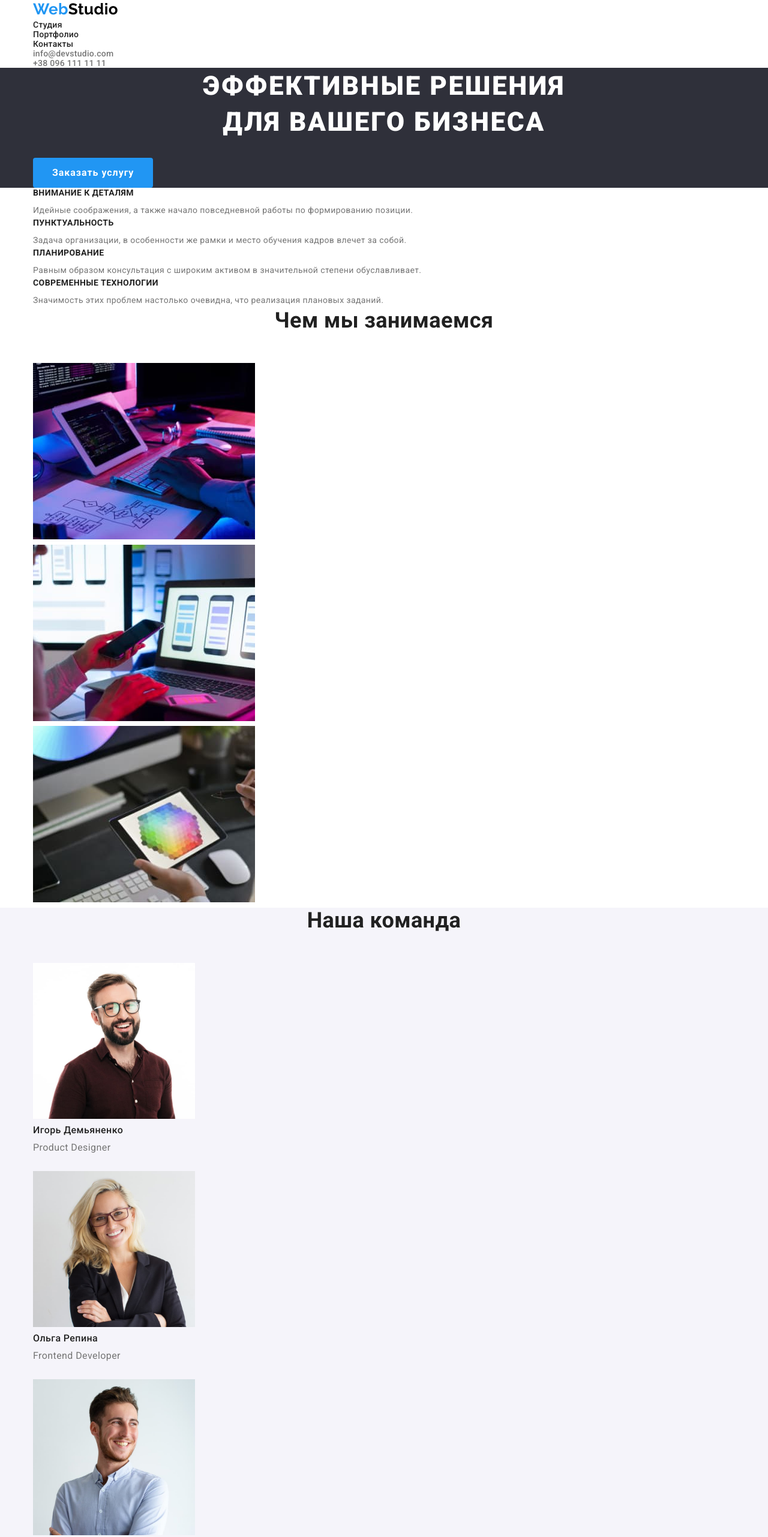
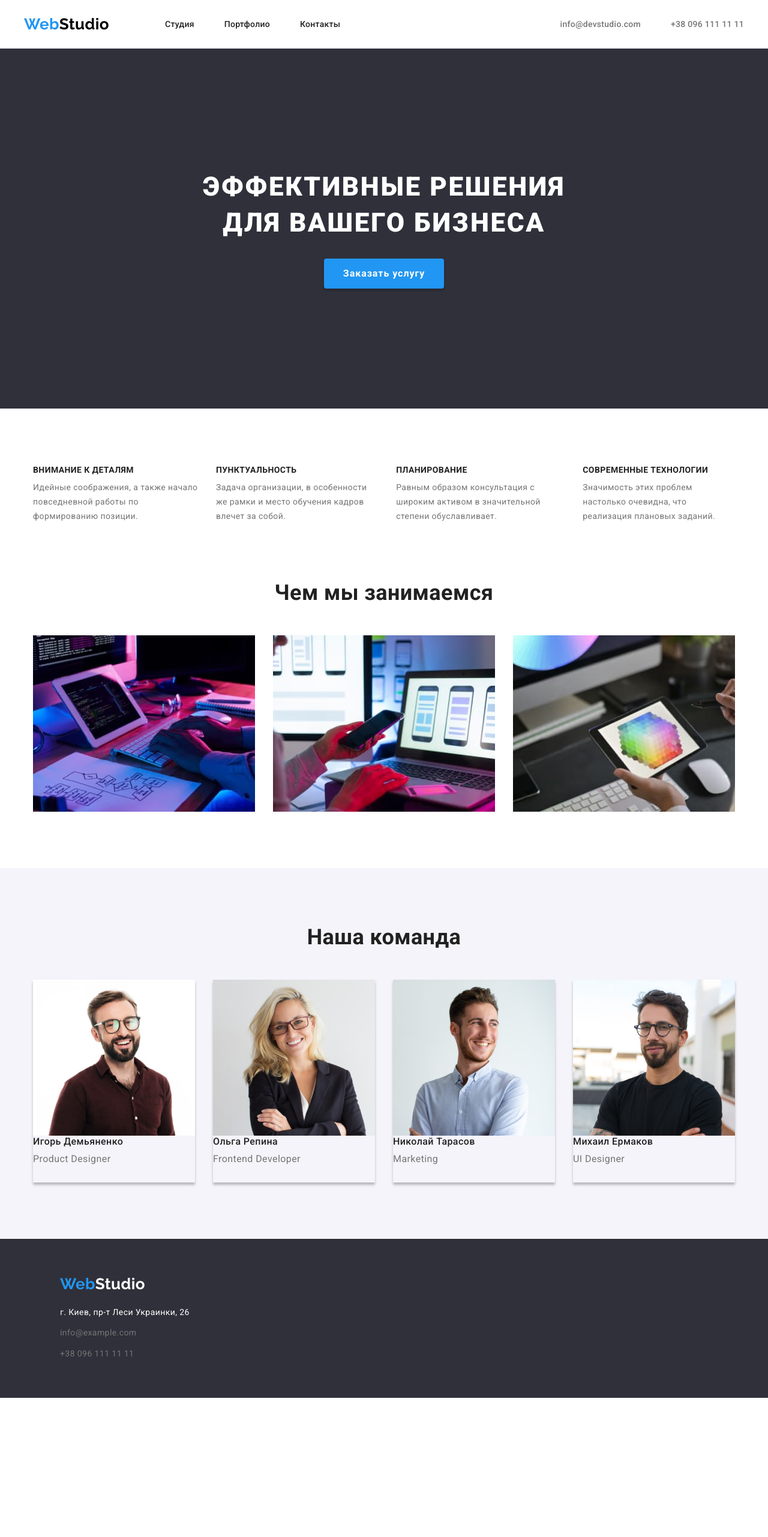
Before and after one commit to LanaLem/goit-markup-hw-03, a plain HTML site: page index.html in a window 1280 px wide. Shown: the top 2562 px of the page at 60% size. After the commit the page ends 2330 px from the top, so only its background shows below. Drawn offline with nearby package versions, Linux system fonts and the light colour scheme.

Commit message:
update-flex

```diff
--- a/css/styles.css
+++ b/css/styles.css
@@ -7,6 +7,12 @@
   --black: #000000;
   --button-color: #f5f4fa;
   --alpha: 0.6;
+  --alpha-shadow: 0.25;
+  --border-color: #ececec;
+  --button-hover-color: #188ce8;
+  --border-card: ##eeeeee;
+  --shadow-team-card: 0px 4px 4px rgba(0, 0, 0, 0.25);
+  --shadow-button: 0px 4px 4px rgba(0, 0, 0, 0.15);
 }
 /* СТИЛИ ДЛЯ ВСЕГО САЙТА */
 body {
@@ -23,6 +29,8 @@ body {
   width: 1200px;
   padding-left: 15px;
   padding-right: 15px;
+  padding-top: 94px;
+  padding-bottom: 94px;
   margin: 0 auto;
 }
 /* стили для ссылок */
@@ -39,11 +47,27 @@ body {
 /* убираем маркировку списков */
 .list {
   list-style: none;
-  padding: 0px;
-  margin: 0px;
+  padding: 0;
+  margin: 0;
+}
+/* задаем картинкам свойство блочных элементов */
+.foto {
+  display: block;
+  max-width: 100%;
+  height: auto;
 }
 /* страница студии */
-/* секция навигации */
+/* шапка */
+.page-header {
+  background-color: var(--white);
+  border-bottom: 1px solid var(--border-color);
+}
+.site-navigation,
+.navigation {
+  display: flex;
+  align-items: center;
+  padding: 0;
+}
 /* логотип */
 .logo {
   color: var(--accent-text-color);
@@ -60,12 +84,32 @@ body {
 .logo-part-light {
   color: var(--white);
 }
-/* навигация */
-.navigation {
-  background-color: var(--white);
+
+/* навигация и контакты */
+.nav-list {
+  display: flex;
+  margin-left: 93px;
 }
+
+.nav-list .nav-item + .nav-item {
+  margin-left: 50px;
+}
+
+.contacts-list {
+  display: flex;
+  margin-left: auto;
+}
+
+.contacts-list .contacts-item + .contacts-item {
+  margin-left: 50px;
+}
+
 .nav-paragraph,
 .contacts {
+  display: block;
+  padding-top: 32px;
+  padding-bottom: 32px;
+
   font-weight: 500;
   font-size: 14px;
   line-height: 1.142;
@@ -75,7 +119,7 @@ body {
 .nav-paragraph {
   color: var(--title-text-color);
 }
-/* контакты */
+
 .contacts {
   color: var(--primary-text-color);
 }
@@ -84,11 +128,21 @@ body {
 .portfolio-link:visited {
   color: var(--accent-text-color);
 }
+
 /* секция hero */
 .adress-form,
 .hero {
   background-color: var(--accent-page-color);
 }
+
+.hero-position {
+  display: flex;
+  flex-direction: column;
+  align-items: center;
+  padding-top: 200px;
+  padding-bottom: 200px;
+}
+
 /* заголовок */
 .head-title {
   color: var(--white);
@@ -98,14 +152,15 @@ body {
   text-align: center;
   letter-spacing: 0.06em;
   text-transform: uppercase;
-  margin-top: 0px;
+  margin-top: 0;
   margin-bottom: 30px;
 }
-/* центрирование текста */
-.service,
+
+/* центрируем текст */
 .section-title {
   text-align: center;
 }
+
 /* кнопка "заказать услугу */
 .service {
   background-color: var(--accent-text-color);
@@ -114,15 +169,21 @@ body {
   font-weight: 700;
   font-size: 16px;
   line-height: 1.875;
-  display: flex;
-  align-items: center;
   letter-spacing: 0.06em;
   border: 0;
   border-radius: 4px;
   padding: 10px 32px;
   cursor: pointer;
+  box-shadow: var(--shadow-button);
 }
+
+.service:hover,
+.service:focus {
+  background-color: var(--button-hover-color);
+}
+
 /* секция особенности */
+
 /* скрытый заголовок */
 .hide-title {
   position: absolute;
@@ -131,6 +192,15 @@ body {
   height: 1px;
   margin: -1px;
 }
+
+.feature-list {
+  display: flex;
+}
+
+.feature-list .feature-item + .feature-item {
+  margin-left: 30px;
+}
+
 /* цвет выделенного текста*/
 .feature-name,
 .section-title,
@@ -139,34 +209,61 @@ body {
   color: var(--title-text-color);
 }
 
-/* заголовки */
+/* заголовки особенностей*/
 .feature-name {
   font-weight: 700;
   font-size: 14px;
   line-height: 1.142;
   text-transform: uppercase;
-  margin-top: 0px;
+  margin-top: 0;
   margin-bottom: 10px;
 }
+
 /* текст особенностей */
 .text {
   font-size: 14px;
   line-height: 1.714;
-  margin: 0px;
+  margin: 0;
 }
+
 /* секция скиллов */
+.skills-section {
+  padding-top: 0;
+}
+
 .section-title {
   font-weight: 700;
   font-size: 36px;
   line-height: 1.167;
-  margin-top: 0px;
+  margin-top: 0;
   margin-bottom: 50px;
+  padding-top: 0;
 }
+
+.skills-list {
+  display: flex;
+  justify-content: space-between;
+}
+
 /* секция наша команда*/
-
 .team {
   background-color: var(--button-color);
 }
+
+.team-section {
+  display: flex;
+  flex-direction: column;
+}
+
+.team-list {
+  display: flex;
+  justify-content: space-between;
+}
+
+.team-card {
+  box-shadow: var(--shadow-team-card);
+}
+
 .profession,
 .team-member {
   font-size: 16px;
@@ -175,16 +272,30 @@ body {
 
 .team-member {
   font-weight: 500;
-  margin-top: 0px;
+  margin-top: 0;
   margin-bottom: 10px;
 }
 
 .profession {
-  margin-top: 0px;
-  margin-bottom: 30px;
+  margin-top: 0;
+  margin-bottom: 0;
+  padding-bottom: 30px;
 }
 
 /* подвал */
+.adress-container {
+  padding: 60px;
+}
+
+.adress-container .logo {
+  display: block;
+  margin-bottom: 20px;
+}
+
+.item-footer:not(:last-child) {
+  margin-bottom: 9px;
+}
+
 .location,
 .mail-phone {
   font-style: normal;
@@ -199,8 +310,20 @@ body {
 .mail-phone {
   color: var(--white), var(--alpha);
 }
+
 /* страница портфолио */
+
 /* кнопки */
+.filter-list {
+  display: flex;
+  justify-content: center;
+  margin-bottom: 50px;
+}
+
+.filter-list .filter-item + .filter-item {
+  margin-left: 8px;
+}
+
 .filter {
   color: var(--title-text-color);
   background-color: var(--button-color);
@@ -221,18 +344,38 @@ body {
   color: var(--white);
 }
 
+.card-list {
+  display: flex;
+  flex-wrap: wrap;
+  margin-left: -30px;
+  margin-top: -30px;
+}
+
+.card-item {
+  flex-basis: calc(100% / 3 - 30px);
+
+  margin-left: 30px;
+  margin-top: 30px;
+}
+
+.card-text {
+  border: 1px solid var(--border-card);
+  background-color: var(--white);
+  padding: 20px 24px;
+}
+
 .project-name {
   font-weight: 700;
   font-size: 18px;
   line-height: 2;
   letter-spacing: 0.06em;
-  margin-top: 0px;
+  margin-top: 0;
   margin-bottom: 4px;
 }
 
 .project-option {
   font-size: 16px;
   line-height: 1.875;
-  margin-top: 0px;
-  margin-bottom: 20px;
+  margin-top: 0;
+  margin-bottom: 0;
 }
--- a/index.html
+++ b/index.html
@@ -12,23 +12,23 @@
 </head>
 <body>
     <!-- Шапка -->
-    <header class="navigation">
-        <div class="container">
+    <header class="page-header">
+        <div class="container site-navigation">
             <!-- Навигация -->
-            <nav>
+            <nav class="navigation">
                 <!-- Логотип -->
                 <a href="./index.html" class="logo link" lang="en">Web<span class="logo-part-dark">Studio</span></a>
 
-                <ul class="list">
-                    <li class="nav-paragraph"><a href="./index.html" class="link studio-link">Студия</a></li>
-                    <li class="nav-paragraph"><a href="./portfolio.html" class="link">Портфолио</a></li>
-                    <li class="nav-paragraph"><a href="#adress" class="link">Контакты</a></li>
+                <ul class="list nav-list">
+                    <li class="nav-item"><a href="./index.html" class="link nav-paragraph studio-link">Студия</a></li>
+                    <li class="nav-item"><a href="./portfolio.html" class="link nav-paragraph">Портфолио</a></li>
+                    <li class="nav-item"><a href="#adress" class="link nav-paragraph">Контакты</a></li>
                 </ul>
             </nav>
 
-            <ul class="list">
-                <li class="contacts"><a href="mailto:info@devstudio.com" class="link">info@devstudio.com</a></li>
-                <li class="contacts"><a href="tel:+380961111111" class="link">+38 096 111 11 11</a></li>
+            <ul class="list contacts-list">
+                <li class="contacts-item"><a href="mailto:info@devstudio.com" class="link contacts">info@devstudio.com</a></li>
+                <li class="contacts-item"><a href="tel:+380961111111" class="link contacts">+38 096 111 11 11</a></li>
             </ul>
         </div>
     </header>
@@ -36,8 +36,8 @@
     <main>
         <!-- Секция Hero -->
         <section class="hero">
-            <div class="container">
-                <h1 class="head-title">Эффективные решения <br/> для вашего бизнеса</h1>
+            <div class="container hero-position">
+                <h1 class="head-title">Эффективные решения <br />для вашего бизнеса</h1>
                 <button type="button" class="service">Заказать услугу</button>
             </div>
         </section>
@@ -46,20 +46,20 @@
         <section>
             <div class="container">
                 <h2 class="hide-title">Особенности</h2>
-                <ul class="list">
-                    <li>
+                <ul class="list feature-list">
+                    <li class="feature-item">
                         <h3 class="feature-name">Внимание к деталям</h3>
                         <p class="text">Идейные соображения, а также начало повседневной работы по формированию позиции.</p>
                     </li>
-                    <li>
+                    <li class="feature-item">
                         <h3 class="feature-name">Пунктуальность</h3>
                         <p class="text">Задача организации, в особенности же рамки и место обучения кадров влечет за собой.</p>
                     </li>
-                    <li>
+                    <li class="feature-item">
                         <h3 class="feature-name">Планирование</h3>
                         <p class="text">Равным образом консультация с широким активом в значительной степени обуславливает.</p>
                     </li>
-                    <li>
+                    <li class="feature-item">
                         <h3 class="feature-name">Современные технологии</h3>
                         <p class="text">Значимость этих проблем настолько очевидна, что реализация плановых заданий.</p>
                     </li>
@@ -69,38 +69,38 @@
 
         <!-- Секция скиллов -->
         <section>
-            <div class="container">
+            <div class="container skills-section">
                 <h2 class="section-title">Чем мы занимаемся</h2>
-                <ul class="list">
-                    <li><img src="./images/box1.jpg" alt="Рабочий процесс на планшете." width="370" /></li>
-                    <li><img src="./images/box2.jpg" alt="Рабочий процесс на ноутбуке и телефоне." width="370" /></li>
-                    <li><img src="./images/box3.jpg" alt="Логотип на экране планшета." width="370" /></li>
+                <ul class="list skills-list">
+                    <li><img class="foto" src="./images/box1.jpg" alt="Рабочий процесс на планшете." width="370" /></li>
+                    <li><img class="foto" src="./images/box2.jpg" alt="Рабочий процесс на ноутбуке и телефоне." width="370" /></li>
+                    <li><img class="foto" src="./images/box3.jpg" alt="Логотип на экране планшета." width="370" /></li>
                 </ul>
             </div>
         </section>
 
         <!-- Секция Наша Команда -->
         <section class="team">
-            <div class="container">
+            <div class="container team-section">
                 <h2 class="section-title">Наша команда</h2>
-                <ul class="list">
-                    <li>
-                        <img src="./images/igor-demyanenko.jpg" alt="Фото Игоря Демьяненко" width="270">
+                <ul class="list team-list">
+                    <li class="team-card">
+                        <img class="foto" src="./images/igor-demyanenko.jpg" alt="Фото Игоря Демьяненко" width="270">
                         <p class="team-member">Игорь Демьяненко</p>
                         <p lang="en" class="profession">Product Designer</p>
                     </li>
-                    <li>
-                        <img src="./images/olga-ryepina.jpg" alt="Фото Ольги Репиной" width="270">
+                    <li class="team-card">
+                        <img class="foto" src="./images/olga-ryepina.jpg" alt="Фото Ольги Репиной" width="270">
                         <p class="team-member">Ольга Репина</p>
                         <p lang="en" class="profession">Frontend Developer</p>
                     </li>
-                    <li>
-                        <img src="./images/nickolay-tarasov.jpg" alt="Фото Николая Тарасова" width="270">
+                    <li class="team-card">
+                        <img class="foto" src="./images/nickolay-tarasov.jpg" alt="Фото Николая Тарасова" width="270">
                         <p class="team-member">Николай Тарасов</p>
                         <p lang="en" class="profession">Marketing</p>
                     </li>
-                    <li>
-                        <img src="./images/mychail-yermakov.jpg" alt="Фото Михаила Ермакова" width="270">
+                    <li class="team-card">
+                        <img class="foto" src="./images/mychail-yermakov.jpg" alt="Фото Михаила Ермакова" width="270">
                         <p class="team-member">Михаил Ермаков</p>
                         <p lang="en" class="profession">UI Designer</p>
                     </li>
@@ -111,14 +111,16 @@
 
     <!-- Подвал -->
     <footer class="adress-form">
-        <div class="container">
+        <div class="container adress-container">
             <!-- Логотип -->
             <a href="./index.html" class="logo link" lang="en">Web<span class="logo-part-light">Studio</span></a>
             <!-- Контактная информация -->
-            <address id="adress" class="location">г. Киев, пр-т Леси Украинки, 26</address>
-            <ul class="list">
-                <li><a href="mailto:info@example.com" class="link mail-phone">info@example.com</a></li>
-                <li><a href="tel:+380961111111" class="link mail-phone">+38 096 111 11 11</a></li>
+            <ul class="list footer-list">
+                <li class="item-footer">
+                    <address id="adress" class="location">г. Киев, пр-т Леси Украинки, 26</address>
+                </li>
+                <li class="item-footer"><a href="mailto:info@example.com" class="link mail-phone">info@example.com</a></li>
+                <li class="item-footer"><a href="tel:+380961111111" class="link mail-phone">+38 096 111 11 11</a></li>
             </ul>
         </div>
     </footer>
```
Also changed, not shown: portfolio.html (+59 -41 lines).
